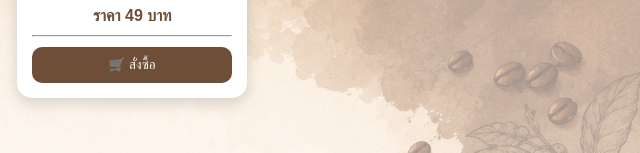
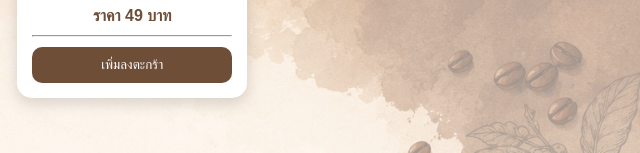
Before and after one commit to apinantboonpong25/Coffee_Time, a website: page index.html in a window 1280 px wide. Shown: the part 3417-3570 px from the top of the page, 640-1280 px from the left. Drawn offline with Linux system fonts and the light colour scheme.

Commit message:
Update website and fix bugs

```diff
--- a/index.html
+++ b/index.html
@@ -562,7 +562,7 @@ onkeyup="searchMenu()">
 <hr>
 
 <button onclick="checkout()">
-🛒 สั่งซื้อ
+เพิ่มลงตะกร้า
 </button>
 
 </div>
```
